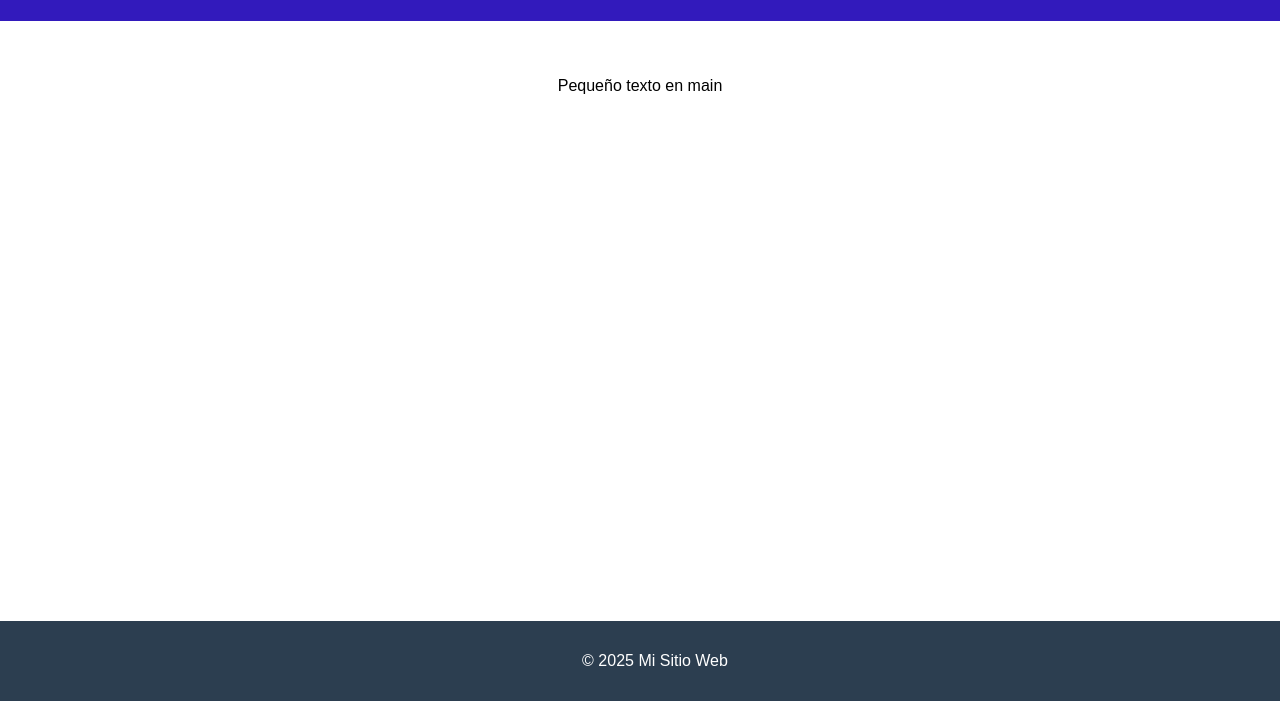
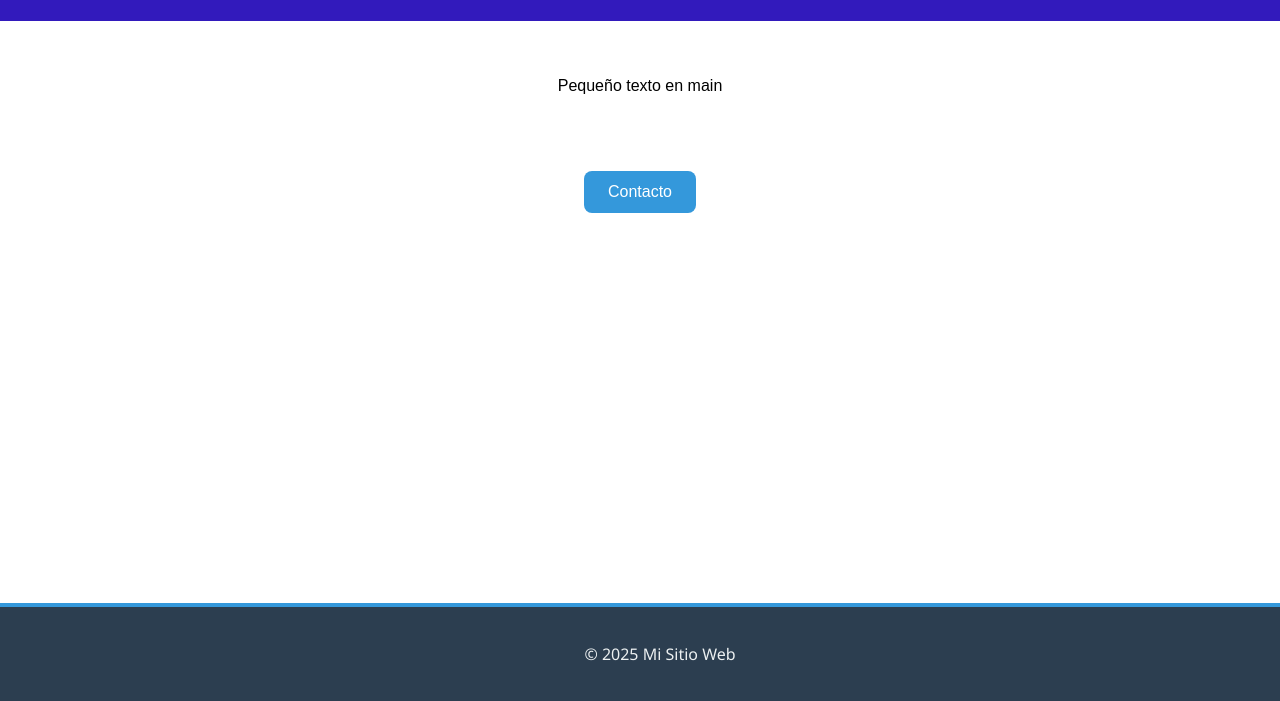
Before and after one commit to Chappie7w7/Eventos_Chiapas, a plain HTML site: page index.html in a window 1280 px wide. Shown: the part 99-800 px from the top of the page. Drawn offline with Linux system fonts and the light colour scheme.

Commit message:
estilo en footer, boton contacto

```diff
--- a/css/style.css
+++ b/css/style.css
@@ -26,3 +26,31 @@ footer {
     bottom: 0;
     width: 100%;
 }
+
+/* Estilo para el footer */
+footer {
+    background-color: #2c3e50;
+    color: #ecf0f1;
+    text-align: center;
+    padding: 20px;
+    font-family: 'Segoe UI', Tahoma, Geneva, Verdana, sans-serif;
+    border-top: 4px solid #3498db;
+}
+
+/* Estilo para el botón de contacto */
+form button {
+    background-color: #3498db;
+    color: white;
+    border: none;
+    padding: 12px 24px;
+    font-size: 16px;
+    border-radius: 8px;
+    cursor: pointer;
+    transition: background-color 0.3s ease;
+    margin: 20px auto;
+    display: block;
+}
+
+form button:hover {
+    background-color: #2980b9;
+}
--- a/index.html
+++ b/index.html
@@ -14,11 +14,18 @@
 
     <main>
         <p>Pequeño texto en main</p>
+
     </main>
+    <form action="contacto.html" method="GET">
+    <button type="submit">Contacto</button>
+</form>
+
 
     <footer>
         <p>© 2025 Mi Sitio Web</p>
+
     </footer>
+
 
 </body>
 </html>
```
